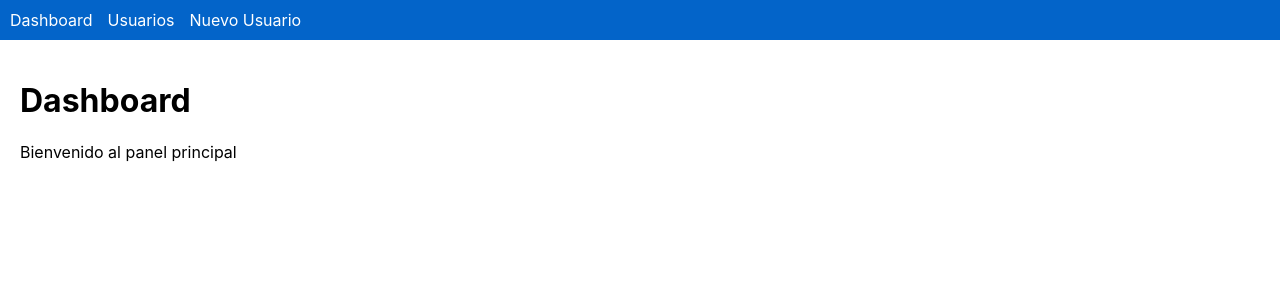
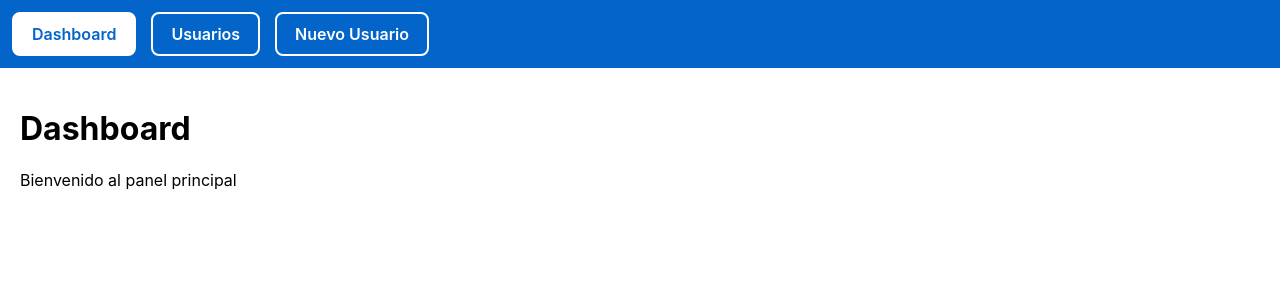
Before and after one commit to YesidBG/YBG, a React (Create React App) app: page /dashboard in a window 1280 px wide. Shown: the top 300 px of the page. Built offline with nearby package versions, Linux system fonts and the light colour scheme.

Commit message:
Cambio de Botones Navbar

```diff
--- /dev/null
+++ b/src/components/Navbar.css
@@ -0,0 +1,31 @@
+.navbar {
+  background-color: #0364C9;
+  padding: 12px;
+  display: flex;
+  gap: 15px;
+}
+
+/* Estilo tipo botón */
+.nav-button {
+  padding: 10px 18px;
+  border-radius: 8px;
+  border: 2px solid #ffffff;
+  background-color: transparent;
+  color: #ffffff;
+  text-decoration: none;
+  font-weight: 600;
+  cursor: pointer;
+  transition: all 0.25s ease;
+}
+
+/* Hover */
+.nav-button:hover {
+  background-color: #ffffff;
+  color: #0364C9;
+}
+
+/* Ruta activa */
+.nav-button.active {
+  background-color: #ffffff;
+  color: #0364C9;
+}
--- a/src/components/Navbar.jsx
+++ b/src/components/Navbar.jsx
@@ -1,25 +1,20 @@
-// src/components/Navbar.jsx
-import { Link } from "react-router-dom";
+import { NavLink } from "react-router-dom";
+import "./Navbar.css";
 
 export default function Navbar() {
   return (
-    <nav
-      style={{
-        backgroundColor: "#0364C9",
-        padding: "10px",
-        display: "flex",
-        gap: "15px"
-      }}
-    >
-      <Link to="/dashboard" style={{ color: "#fff", textDecoration: "none" }}>
+    <nav className="navbar">
+      <NavLink to="/dashboard" className="nav-button">
         Dashboard
-      </Link>
-      <Link to="/usuarios" style={{ color: "#fff", textDecoration: "none" }}>
+      </NavLink>
+
+      <NavLink to="/usuarios" className="nav-button">
         Usuarios
-      </Link>
-      <Link to="/usuarios/nuevo" style={{ color: "#fff", textDecoration: "none" }}>
+      </NavLink>
+
+      <NavLink to="/usuarios/nuevo" className="nav-button">
         Nuevo Usuario
-      </Link>
+      </NavLink>
     </nav>
   );
 }
```
